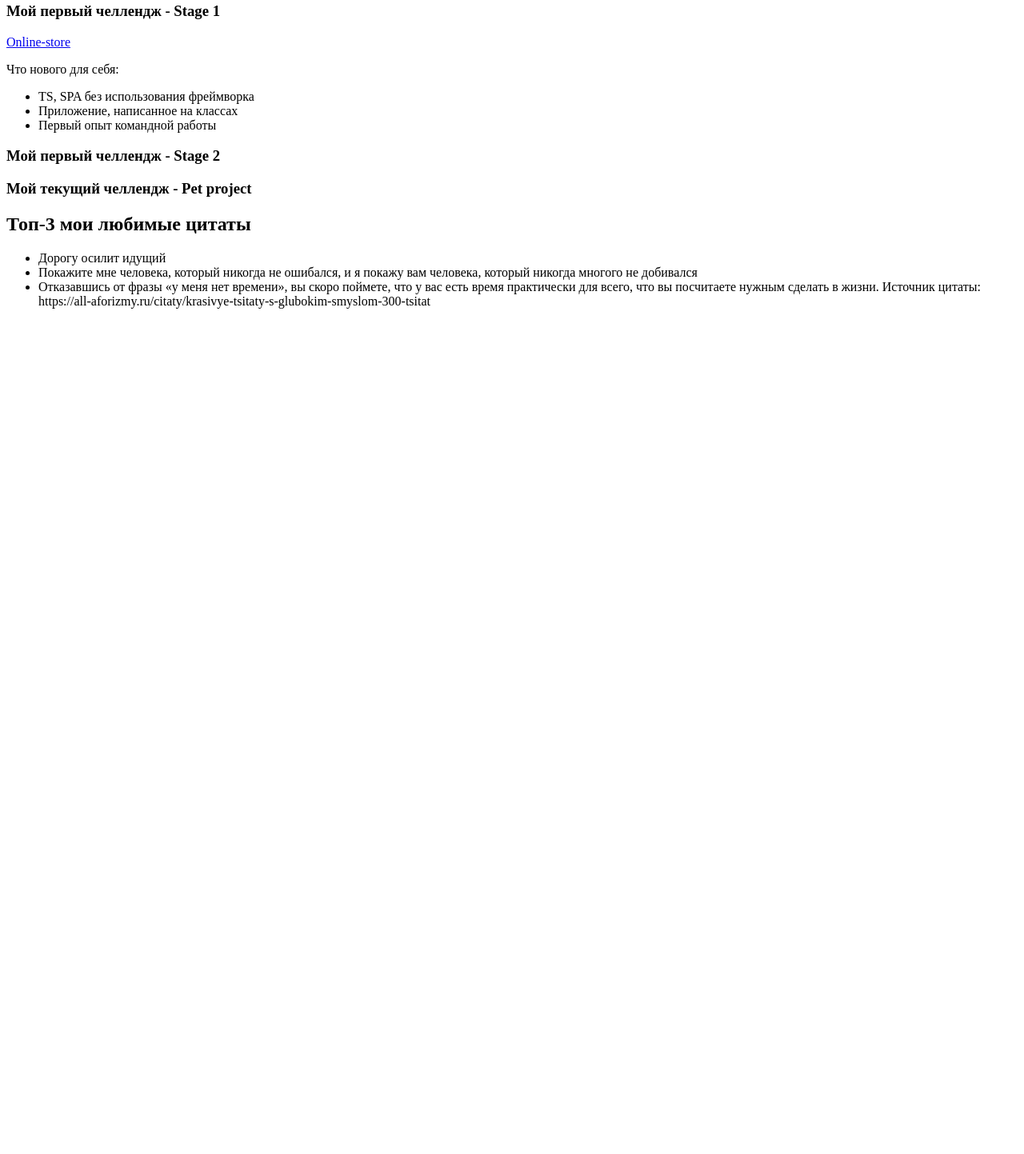
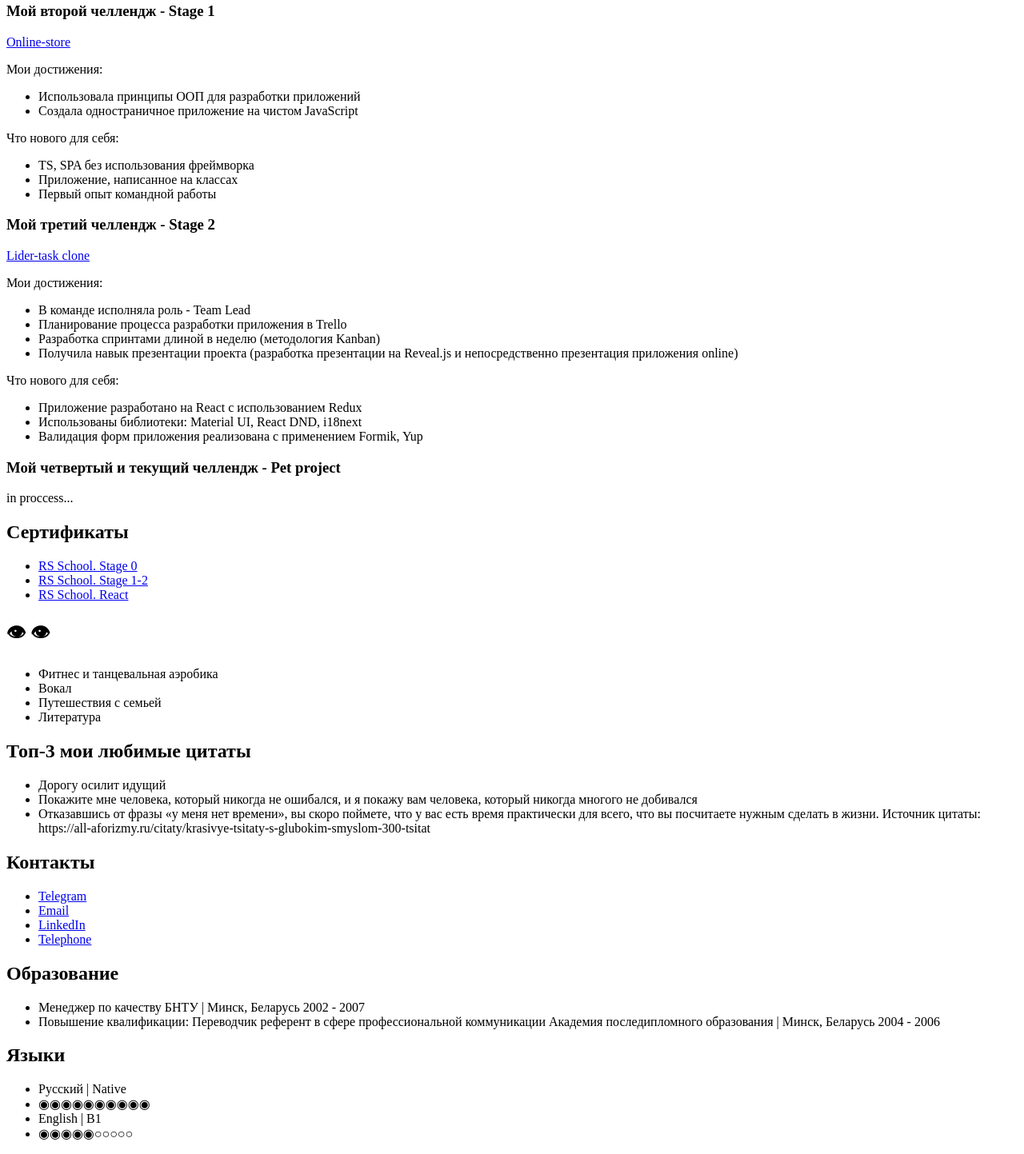
Before and after one commit to IrinaBukley23/cv-bukley-irina, a plain HTML site: page index.html in a window 1280 px wide. Shown: the part 963-2406 px from the top of the page at 80% size. Before the commit the page ends 1365 px from the top, so only its background shows below. Drawn offline with Linux system fonts and the light colour scheme.

Commit message:
feat: add content

```diff
--- a/index.html
+++ b/index.html
@@ -33,9 +33,6 @@
                 <div class="prof__block-example">
                     <a href="https://rolling-scopes-school.github.io/irinabukley23-JSFEPRESCHOOL/portfolio/" target="_blank">RS-portfolio</a>
                 </div>
-                <div class="prof__block-descr">
-                    <p></p>
-                </div>
                 <div class="prof__block-skills">
                     <p>Что нового для себя:</p>
                     <ul>
@@ -46,12 +43,16 @@
                 </div>
             </div>
             <div class="prof__block">
-                <h3 class="prof__block-title">Мой первый челлендж - Stage 1</h3>
+                <h3 class="prof__block-title">Мой второй челлендж - Stage 1</h3>
                 <div class="prof__block-example">
                     <a href="https://rolling-scopes-school.github.io/irinabukley23-JSFE2022Q3/online-store">Online-store</a>
                 </div>
                 <div class="prof__block-descr">
-                    <p></p>
+                    <p>Мои достижения:</p>
+                    <ul>
+                        <li>Использовала принципы ООП для разработки приложений</li>
+                        <li>Создала одностраничное приложение на чистом JavaScript</li>
+                    </ul>
                 </div>
                 <div class="prof__block-skills">
                     <p>Что нового для себя:</p>
@@ -63,43 +64,102 @@
                 </div>
             </div>
             <div class="prof__block">
-                <h3 class="prof__block-title">Мой первый челлендж - Stage 2</h3>
+                <h3 class="prof__block-title">Мой третий челлендж - Stage 2</h3>
+                <div class="prof__block-example">
+                    <a href="https://lider-task-clone.netlify.app/">Lider-task clone</a>
+                </div>
+                <div class="prof__block-descr">
+                    <p>Мои достижения:</p>
+                    <ul>
+                        <li>В команде исполняла роль - Team Lead</li>
+                        <li>Планирование процесса разработки приложения в Trello</li>
+                        <li>Разработка спринтами длиной в неделю (методология Kanban)</li>
+                        <li>Получила навык презентации проекта (разработка презентации на Reveal.js и непосредственно презентация приложения online)</li>
+                    </ul>
+                </div>
+                <div class="prof__block-skills">
+                    <p>Что нового для себя:</p>
+                    <ul>
+                        <li>Приложение разработано на React с использованием Redux</li>
+                        <li>Использованы библиотеки: Material UI, React DND, i18next</li>
+                        <li>Валидация форм приложения реализована с применением Formik, Yup</li>
+                    </ul>
+                </div>
+            </div>
+            <div class="prof__block">
+                <h3 class="prof__block-title">Мой четвертый и текущий челлендж - Pet project</h3>
                 <div class="prof__block-example">
                     <a href=""></a>
                     <span></span>
                 </div>
                 <div class="prof__block-descr">
-                    <p></p>
-                </div>
-                <div class="prof__block-skills">
-                    <p></p>
-                </div>
-            </div>
-            <div class="prof__block">
-                <h3 class="prof__block-title">Мой текущий челлендж - Pet project</h3>
-                <div class="prof__block-example">
-                    <a href=""></a>
-                    <span></span>
-                </div>
-                <div class="prof__block-descr">
-                    <p></p>
+                    <p>in proccess...</p>
                 </div>
                 <div class="prof__block-skills">
                     <p></p>
                 </div>
             </div>
         </section>
+        <section>
+            <div class="courses">
+                <h2 class="courses__title">Сертификаты</h2>
+                <ul class="courses__list">
+                    <li class="courses__list-item"><a href="https://app.rs.school/certificate/r7bo41s7">RS School. Stage 0</a></li>
+                    <li class="courses__list-item"> <a href="https://app.rs.school/certificate/5flgaxsj">RS School. Stage 1-2</a></li>
+                    <li class="courses__list-item"><a href="https://app.rs.school/certificate/3xup9kt6">RS School. React</a></li>
+                </ul>
+            </div>
+            <div class="hobby">
+                <h2 class="hobby__title">&#128065; &#128065;</h2>
+                <ul class="hobby__list">
+                    <li class="hobby__list-item">Фитнес и танцевальная аэробика</li>
+                    <li class="hobby__list-item">Вокал</li>
+                    <li class="hobby__list-item">Путешествия с семьей</li>
+                    <li class="hobby__list-item">Литература</li>
+                </ul>
+            </div>
+        </section>
         <section class="quote">
             <h2 class="quote__title">Топ-3 мои любимые цитаты</h2>
-            <ul>
-                <li>Дорогу осилит идущий</li>
-                <li>Покажите мне человека, который никогда не ошибался, и я покажу вам человека, который никогда многого не добивался</li>
-                <li>Отказавшись от фразы «у меня нет времени», вы скоро поймете, что у вас есть время практически для всего, что вы посчитаете нужным сделать в жизни.
+            <ul class="quote__list">
+                <li class="quote__list-item">Дорогу осилит идущий</li>
+                <li class="quote__list-item">Покажите мне человека, который никогда не ошибался, и я покажу вам человека, который никогда многого не добивался</li>
+                <li class="quote__list-item">Отказавшись от фразы «у меня нет времени», вы скоро поймете, что у вас есть время практически для всего, что вы посчитаете нужным сделать в жизни.
                     Источник цитаты: https://all-aforizmy.ru/citaty/krasivye-tsitaty-s-glubokim-smyslom-300-tsitat</li>
             </ul>
         </section>
         <aside>
-
+            <div class="contacts">
+                <h2 class="contacts__title">Контакты</h2>
+                <ul>
+                    <li><a href="https://t.me/irina_bukley">Telegram</a></li>
+                    <li><a href="mailto:irenserge@mail.ru">Email</a></li>
+                    <li><a href="https://www.linkedin.com/in/irina-bukley-283839227/">LinkedIn</a></li>
+                    <li><a href="tel:+375293310756">Telephone</a></li>
+                </ul>
+            </div>
+            <div class="education">
+                <h2 class="education__title">Образование</h2>
+                <ul class="education__list">
+                    <li class="education__list-item">Менеджер по качеству
+                        <span>БНТУ | Минск, Беларусь</span>
+                        <span>2002 - 2007</span>
+                    </li>
+                    <li class="education__list-item">Повышение квалификации: Переводчик референт в сфере профессиональной коммуникации
+                        <span>Академия последипломного образования | Минск, Беларусь</span>
+                        <span>2004 - 2006</span>
+                    </li>
+                </ul>
+            </div>
+            <div class="lang">
+                <h2 class="lang__title">Языки</h2>
+                <ul class="lang__list">
+                    <li class="lang__list-item">Русский | Native</li>
+                    <li class="lang__list-item">◉◉◉◉◉◉◉◉◉◉</li>
+                    <li class="lang__list-item">English | B1</li>
+                    <li class="lang__list-item">◉◉◉◉◉○○○○○</li>
+                </ul>
+            </div>
         </aside>
     </main>
     <script src="./script.js"></script>
```
Also changed, not shown: 1 other file.
